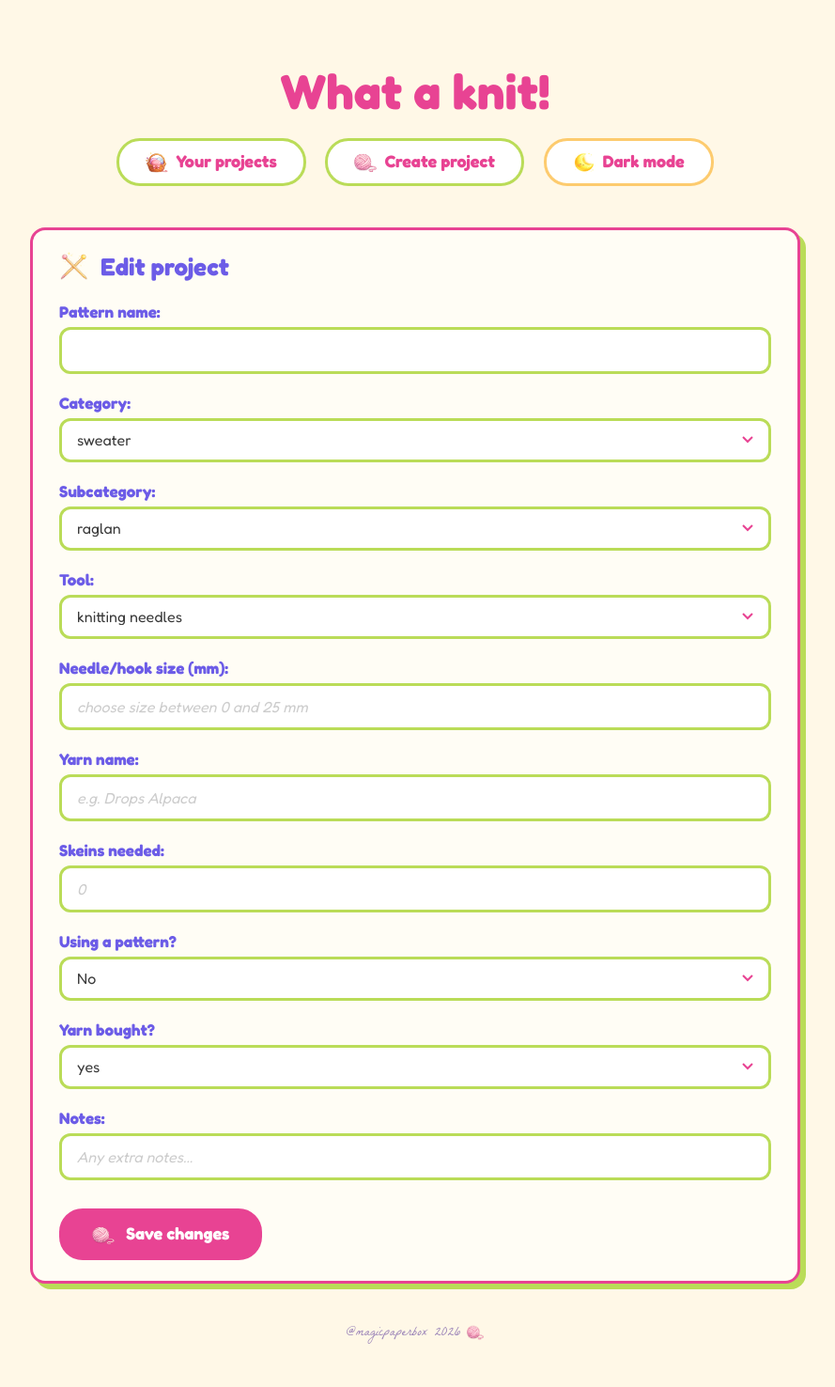
After one commit to magicpaperbox/what-a-knit, a Flask app: template templates/edit_pattern.html in a window 1280 px wide. The commit adds this page. Shown: the whole page at 94% size, without its empty margins (198-1087 px from the left). Run offline with Flask 3, Linux system fonts and the light colour scheme; the template is opened without the code that fills it, so the values that code supplies are empty.

Commit message:
edit pattern

```diff
--- a/app.py
+++ b/app.py
@@ -86,5 +86,32 @@ def delete_pattern(pattern_id):
     db.session.commit()
     return redirect('/projects')
 
+@app.route('/pattern/<int:pattern_id>/edit', methods=['GET', 'POST'])
+def edit_pattern(pattern_id):
+    pattern = db.get_or_404(Pattern, pattern_id)
+    if request.method == 'POST':
+        pattern.name = request.form['name']
+        pattern.type = request.form.get('type')
+        pattern.subtype = request.form.get('subtype')
+        pattern.tool = request.form.get('tool')
+        pattern.needle_size = request.form.get('needle_size')
+        pattern.skeins = request.form.get('skeins')
+        pattern.skeins_needed = request.form.get('skeins_needed', type=int)
+        pattern.pattern_language = request.form.get('pattern_language')
+        pattern.designer = request.form.get('designer')
+        pattern.yarn_bought = request.form.get('yarn_bought')
+        pattern.difficulty = None
+        pattern.status = 'not started'
+        pattern.completion = 0
+        pattern.rating = None
+        pattern.notes = request.form.get('notes')
+        db.session.commit()
+        return redirect(f'/pattern/{pattern.id}')
+    return render_template('edit_pattern.html', pattern=pattern)
+
+@app.route('/pattern/<int:pattern_id>/edit', methods=['GET'])
+def search_by_needle_size(needle_size: str, wanted_size: str):
+    filter(Pattern.needle_size.contains(wanted_size))
+
 if __name__ == '__main__':
     app.run(debug=True)
--- a/static/css/style.css
+++ b/static/css/style.css
@@ -225,7 +225,7 @@ code {
     font-family: Fredoka, sans-serif;
     font-size: 18px;
     font-weight: bold;
-    color: #fff;
+    color: #fff !important;
     padding: 12px 32px;
     margin-top: 10px;
     background: #e84393;
@@ -246,11 +246,11 @@ code {
 .btn-delete {
     display: inline-block;
     font-family: Fredoka, sans-serif;
-    font-size: 16px;
+    font-size: 18px;
     font-weight: bold;
     color: #fff;
-    padding: 10px 24px;
-    margin-top: 16px;
+    padding: 12px 32px;
+    margin-top: 10px;
     background: #b2675e;
     border: 3px solid #b2675e;
     border-radius: 25px;
@@ -263,6 +263,20 @@ code {
     border-color: #d63031;
     transform: translateY(-2px);
     box-shadow: 4px 4px 0px #fdcb6e;
+}
+
+/* ---------- ACTION BUTTONS CONTAINER (New) ---------- */
+.action-buttons {
+    display: flex;
+    align-items: center;
+    gap: 16px;
+    margin-top: 20px;
+}
+
+.action-buttons .btn-submit,
+.action-buttons .btn-delete {
+    margin-top: 0;
+    /* Let flex gap handle spacing */
 }
 
 /* ---------- CUSTOM MODAL ---------- */
--- a/static/js/main.js
+++ b/static/js/main.js
@@ -44,16 +44,42 @@ if (typeSelect) {
         "plushies": ["animals", "food", "others"]
     };
 
-    typeSelect.addEventListener("change", function () {
+    // Function to update subcategories based on chosen category
+    function updateSubcategories() {
         const chosen = typeSelect.value;
+        if (!chosen || !subcategories[chosen]) return;
+
+        // Clear existing options
         subtypeSelect.innerHTML = "";
+
+        // Add default 'select' option if needed, or just list subcategories
+        // In this logic, we just list subcategories directly
+
         for (const sub of subcategories[chosen]) {
             const option = document.createElement("option");
             option.value = sub;
             option.textContent = sub;
             subtypeSelect.appendChild(option);
         }
-    });
+
+        // If we are editing, check if there is a saved subtype to select
+        const savedSubtype = subtypeSelect.getAttribute('data-selected');
+        if (savedSubtype) {
+            subtypeSelect.value = savedSubtype;
+            // Clear the attribute so it doesn't persist if user changes category manually later
+            // (optional, but good practice)
+            subtypeSelect.removeAttribute('data-selected');
+        }
+    }
+
+    // Event listener for change
+    typeSelect.addEventListener("change", updateSubcategories);
+
+    // Run once on page load (for Edit form)
+    if (typeSelect.value) {
+        updateSubcategories();
+    }
+
 
     // Show/hide pattern details (language + designer)
     const hasPatternSelect = document.getElementById("has_pattern");
@@ -78,7 +104,7 @@ function closeDeleteModal() {
     if (modal) modal.style.display = 'none';
 }
 // Close modal if clicking outside the content box
-window.addEventListener('click', function(event) {
+window.addEventListener('click', function (event) {
     const modal = document.getElementById('deleteModal');
     // Check if modal exists
     if (modal && event.target === modal) {
--- /dev/null
+++ b/templates/edit_pattern.html
@@ -0,0 +1,131 @@
+{% extends 'base.html' %}
+{% block content %}
+<div class="section">
+    <h2><img src="/static/icons/needles.png" class="icon-header" alt="Needle"> Edit project</h2>
+
+    <form method="POST" action="/pattern/{{ pattern.id }}/edit">
+
+        <div class="form-group">
+            <label for="name">Pattern name:</label>
+            <input type="text" id="name" name="name" value="{{ pattern.name }}" required>
+        </div>
+
+        <!-- SELECT CATEGORY -->
+        <div class="form-group">
+            <label for="type">Category:</label>
+            <select id="type" name="type" required>
+                <option value="" disabled hidden>select</option>
+                <option value="sweater" {% if pattern.type=='sweater' %}selected{% endif %}>sweater</option>
+                <option value="cardigan" {% if pattern.type=='cardigan' %}selected{% endif %}>cardigan</option>
+                <option value="blouse" {% if pattern.type=='blouse' %}selected{% endif %}>blouse</option>
+                <option value="vest" {% if pattern.type=='vest' %}selected{% endif %}>vest</option>
+                <option value="dress" {% if pattern.type=='dress' %}selected{% endif %}>dress</option>
+                <option value="skirt" {% if pattern.type=='skirt' %}selected{% endif %}>skirt</option>
+                <option value="pants" {% if pattern.type=='pants' %}selected{% endif %}>pants</option>
+                <option value="socks" {% if pattern.type=='socks' %}selected{% endif %}>socks</option>
+                <option value="gloves" {% if pattern.type=='gloves' %}selected{% endif %}>gloves</option>
+                <option value="hat" {% if pattern.type=='hat' %}selected{% endif %}>hat</option>
+                <option value="scarf" {% if pattern.type=='scarf' %}selected{% endif %}>scarf</option>
+                <option value="bag" {% if pattern.type=='bag' %}selected{% endif %}>bag</option>
+                <option value="accessories" {% if pattern.type=='accessories' %}selected{% endif %}>accessories</option>
+                <option value="plushies" {% if pattern.type=='plushies' %}selected{% endif %}>plushies</option>
+            </select>
+        </div>
+
+        <!-- SELECT SUBCATEGORY -->
+        <!-- Tutaj dodajemy atrybut data-selected, żeby JS wiedział co wybrać -->
+        <div class="form-group">
+            <label for="subtype">Subcategory:</label>
+            <select id="subtype" name="subtype" data-selected="{{ pattern.subtype }}">
+                <option value="" disabled selected hidden>select category first</option>
+                <option value="{{ pattern.subtype }}" selected>{{ pattern.subtype }}</option>
+            </select>
+        </div>
+
+        <!-- SELECT TOOLS -->
+        <div class="form-group">
+            <label for="tool">Tool:</label>
+            <select id="tool" name="tool" required>
+                <option value="" disabled hidden>select</option>
+                <option value="knitting needles" {% if pattern.tool=='knitting needles' %}selected{% endif %}>knitting
+                    needles</option>
+                <option value="crochet hook" {% if pattern.tool=='crochet hook' %}selected{% endif %}>crochet hook
+                </option>
+            </select>
+        </div>
+
+        <!-- SELECT TOOL SIZE -->
+        <div class="form-group">
+            <label for="needle_size">Needle/hook size (mm):</label>
+            <input type="number" id="needle_size" name="needle_size" min="0" max="25" step="0.05"
+                value="{{ pattern.needle_size }}" placeholder="choose size between 0 and 25 mm">
+        </div>
+
+        <!-- SELECT YARN TYPE -->
+        <div class="form-group">
+            <label for="skeins">Yarn name:</label>
+            <input type="text" id="skeins" name="skeins" value="{{ pattern.skeins or '' }}"
+                placeholder="e.g. Drops Alpaca">
+        </div>
+
+        <!-- SELECT YARN AMOUNT -->
+        <div class="form-group">
+            <label for="skeins_needed">Skeins needed:</label>
+            <input type="number" id="skeins_needed" name="skeins_needed" min="0"
+                value="{{ pattern.skeins_needed or '' }}" placeholder="0">
+        </div>
+
+        <!-- SELECT HAS PATTERN -->
+        {% set has_pattern = 'yes' if (pattern.pattern_language or pattern.designer) else 'no' %}
+        <div class="form-group">
+            <label for="has_pattern">Using a pattern?</label>
+            <select id="has_pattern" name="has_pattern">
+                <option value="" disabled hidden>select</option>
+                <option value="yes" {% if has_pattern=='yes' %}selected{% endif %}>Yes</option>
+                <option value="no" {% if has_pattern=='no' %}selected{% endif %}>No</option>
+            </select>
+        </div>
+
+        <div id="pattern-details" style="display: {{ 'block' if has_pattern == 'yes' else 'none' }};">
+            <div class="form-group">
+                <label for="pattern_language">Pattern language:</label>
+                <select id="pattern_language" name="pattern_language">
+                    <option value="" disabled hidden>select</option>
+                    <option value="polish" {% if pattern.pattern_language=='polish' %}selected{% endif %}>polish
+                    </option>
+                    <option value="english" {% if pattern.pattern_language=='english' %}selected{% endif %}>english
+                    </option>
+                    <option value="other" {% if pattern.pattern_language=='other' %}selected{% endif %}>other</option>
+                </select>
+            </div>
+
+            <div class="form-group">
+                <label for="designer">Designer:</label>
+                <input type="text" id="designer" name="designer" value="{{ pattern.designer or '' }}"
+                    placeholder="e.g. Petite Knit">
+            </div>
+        </div>
+
+
+        <div class="form-group">
+            <label for="yarn_bought">Yarn bought?</label>
+            <select id="yarn_bought" name="yarn_bought">
+                <option value="" disabled hidden>select</option>
+                <option value="yes" {% if pattern.yarn_bought=='yes' %}selected{% endif %}>yes</option>
+                <option value="no" {% if pattern.yarn_bought=='no' %}selected{% endif %}>no</option>
+            </select>
+        </div>
+
+        <div class="form-group">
+            <label for="notes">Notes:</label>
+            <input type="text" id="notes" name="notes" value="{{ pattern.notes or '' }}"
+                placeholder="Any extra notes...">
+        </div>
+        <button type="submit" class="btn-submit">
+            <img src="/static/icons/yarn_ball.png" alt="Yarn ball"
+                style="width: 24px; vertical-align: middle; margin-right: 8px;">
+            Save changes
+        </button>
+    </form>
+</div>
+{% endblock %}
```
Also changed, not shown: templates/pattern_detail.html (+10 -4 lines).
